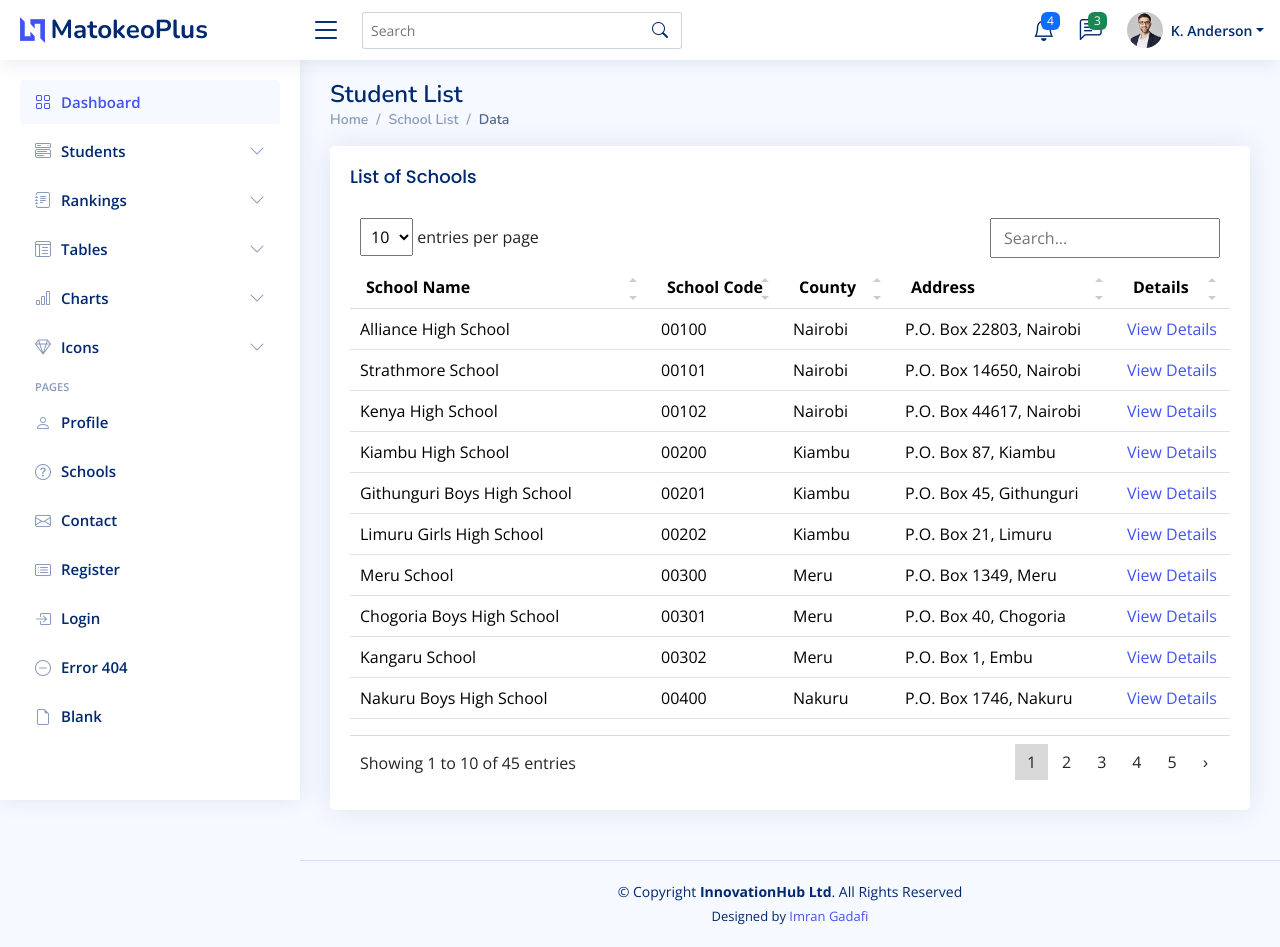
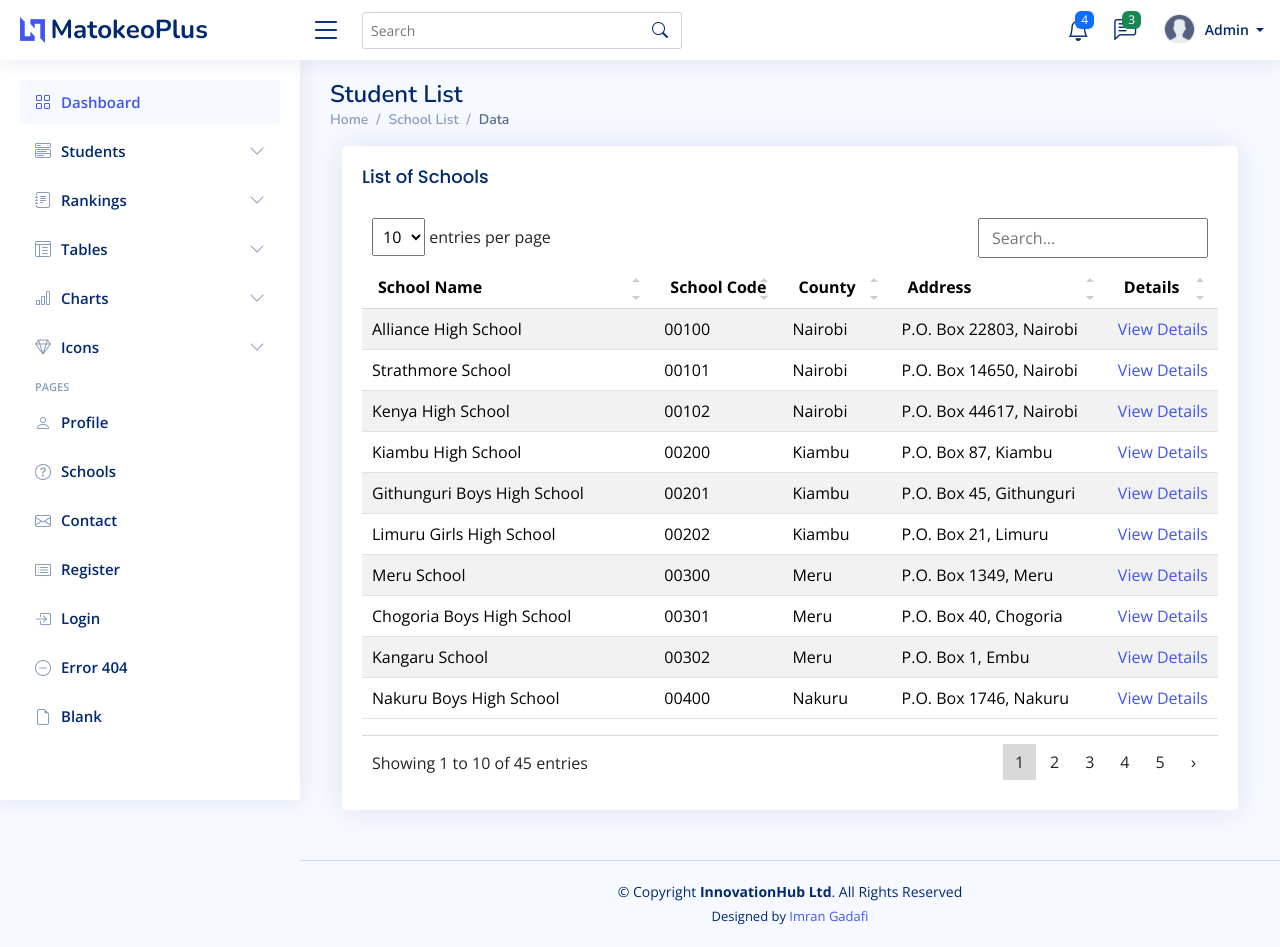
Before and after one commit to steve-ongera/Kenya_KCSE_portal, a Django app: page /schools/ in a window 1280 px wide. Run offline with Django 5.2, Linux system fonts and the light colour scheme; data comes from the database, SQL or seed files in the repository; both versions use the stored data as it was after the commit; some libraries are stand-ins or nearby versions.

Commit message:
made new changes to my htmls

```diff
--- a/templates/base/navbar.html
+++ b/templates/base/navbar.html
@@ -171,8 +171,14 @@
         <li class="nav-item dropdown pe-3">
 
           <a class="nav-link nav-profile d-flex align-items-center pe-0" href="#" data-bs-toggle="dropdown">
-            <img src="{% static 'assets/img/profile-img.jp'%}g" alt="Profile" class="rounded-circle">
-            <span class="d-none d-md-block dropdown-toggle ps-2">K. Anderson</span>
+            <img src="{% static 'assets/img/profile.png'%}" alt="Profile" class="rounded-circle">
+            <span class="d-none d-md-block dropdown-toggle ps-2">
+              {% if user.is_authenticated %}
+                   {{ user.username }}
+              {% else %}
+                  Admin
+              {% endif %}
+            </span>
           </a><!-- End Profile Iamge Icon -->
 
           <ul class="dropdown-menu dropdown-menu-end dropdown-menu-arrow profile">
--- a/templates/kcse_portal/search_student_marks.html
+++ b/templates/kcse_portal/search_student_marks.html
@@ -62,7 +62,8 @@
                 {% endif %}
 
                 <h3>Marks</h3>
-                <table class="table datatable">
+                <div class="table-responsive">
+                            <table class="table table-striped datatable">
                     <thead>
                         <tr>
                             <th>Subject</th>
--- a/templates/kcse_portal/student_detail.html
+++ b/templates/kcse_portal/student_detail.html
@@ -34,7 +34,8 @@
                         {% endfor %}
                     </ul>
 
-                    <table class="table datatable">
+                    <div class="table-responsive">
+                            <table class="table table-striped datatable">
                         <thead>
                             <tr>
                                 <th>Subject</th>
--- a/templates/kcse_portal/student_performance_list.html
+++ b/templates/kcse_portal/student_performance_list.html
@@ -42,7 +42,8 @@
             <h5 class="card-title">List of Student Performances</h5>
 
             <!-- Table with stripped rows -->
-            <table class="table datatable">
+            <div class="table-responsive">
+                            <table class="table table-striped datatable">
               <thead>
                 <tr>
                     <th>Student Name</th>
--- a/templates/portal/student_list.html
+++ b/templates/portal/student_list.html
@@ -30,7 +30,8 @@
 
 
             <!-- Table with stripped rows -->
-            <table class="table datatable">
+            <div class="table-responsive">
+                            <table class="table table-striped datatable">
               <thead>
                 <tr>
 
--- a/templates/ranking/subject_ranking.html
+++ b/templates/ranking/subject_ranking.html
@@ -26,7 +26,8 @@
           <div class="card-body">
             <h5 class="card-title">Subject Performance Ranking </h5>
 
-            <table class="table datatable">
+            <div class="table-responsive">
+                            <table class="table table-striped datatable">
                 <thead>
                     <tr>
                         <th>Subject</th>
--- a/templates/ranking/top_100_schools.html
+++ b/templates/ranking/top_100_schools.html
@@ -27,7 +27,8 @@
             <h5 class="card-title">Top 100 Schools </h5>
             <!-- Table with stripped rows -->
                 {% if schools_data %}
-                <table class="table datatable">
+                <div class="table-responsive">
+                  <table class="table table-striped datatable">
                     <thead>
                         <tr>
                             <th>Rank</th>
--- a/templates/ranking/top_students.html
+++ b/templates/ranking/top_students.html
@@ -25,8 +25,8 @@
         <div class="card">
           <div class="card-body">
             <h5 class="card-title">Top 50 Students </h5>
-            <!-- Table with stripped rows -->
-            <table class="table datatable">
+            <div class="table-responsive">
+              <table class="table table-striped datatable">
                 <thead>
                     <tr>
                         <th>Registration Number</th>
--- a/templates/school/all_schools.html
+++ b/templates/school/all_schools.html
@@ -1,38 +1,36 @@
-
 {% extends "base/base.html" %}
-
-
 
 {% block content %}
 
 <div class="pagetitle">
-    <h1>Student List </h1>
+    <h1>Student List</h1>
     <nav>
         <ol class="breadcrumb">
-        <li class="breadcrumb-item"><a href="{% url 'dashboard'%}">Home</a></li>
-        <li class="breadcrumb-item">School List </li>
+            <li class="breadcrumb-item"><a href="{% url 'dashboard' %}">Home</a></li>
+            <li class="breadcrumb-item">School List</li>
             <li class="breadcrumb-item active">Data</li>
         </ol>
     </nav>
 </div><!-- End Page Title -->
 
-
-
 <section class="section">
+    <div class="container">
         <div class="row">
             <div class="col-lg-12">
-
                 <div class="card">
                     <div class="card-body">
                         <h5 class="card-title">List of Schools</h5>
-            <!-- Table with stripped rows -->
-            <table class="table datatable">
+
+                        <!-- Responsive table wrapper -->
+                        <div class="table-responsive">
+                            <table class="table table-striped datatable">
                                 <thead>
+                                    <tr>
                                         <th>School Name</th>
                                         <th>School Code</th>
                                         <th>County</th>
                                         <th>Address</th>
-                <th>Details</th> <!-- Column for the Details Link -->
+                                        <th>Details</th>
                                     </tr>
                                 </thead>
                                 <tbody>
@@ -42,7 +40,7 @@
                                             <td>{{ school.school_code }}</td>
                                             <td>{{ school.county.name }}</td>
                                             <td>{{ school.address|default:"No Address Provided" }}</td>
-                    <td><a href="{% url 'school_details' school.id %}">View Details</a></td> <!-- Link to the school details -->
+                                            <td><a href="{% url 'school_details' school.id %}">View Details</a></td>
                                         </tr>
                                     {% empty %}
                                         <tr>
@@ -51,11 +49,12 @@
                                     {% endfor %}
                                 </tbody>
                             </table>
-    <!-- End Table with stripped rows -->
+                        </div>
+                        <!-- End Responsive table wrapper -->
 
                     </div>
                 </div>
-
+            </div>
         </div>
     </div>
 </section>
--- a/templates/school/school_details.html
+++ b/templates/school/school_details.html
@@ -30,7 +30,8 @@
           <div class="card-body">
             <h5 class="card-title">List of Schools</h5>
             <!-- Table with stripped rows -->
-                <table class="table datatable">
+                <div class="table-responsive">
+                            <table class="table table-striped datatable">
                     <thead>
                         <tr>
                             <th> Name </th>
```
Also changed, not shown: templates/base/base.html (+1 -7 lines), db.sqlite3, static/assets/img/profile.PNG (added). Lines whose indentation alone changed are shown as unchanged.
